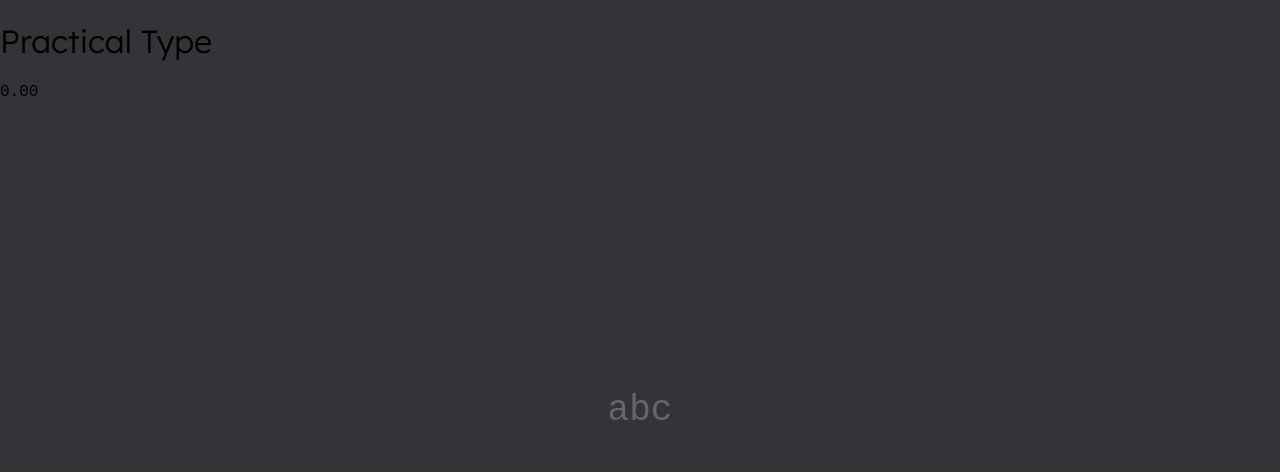
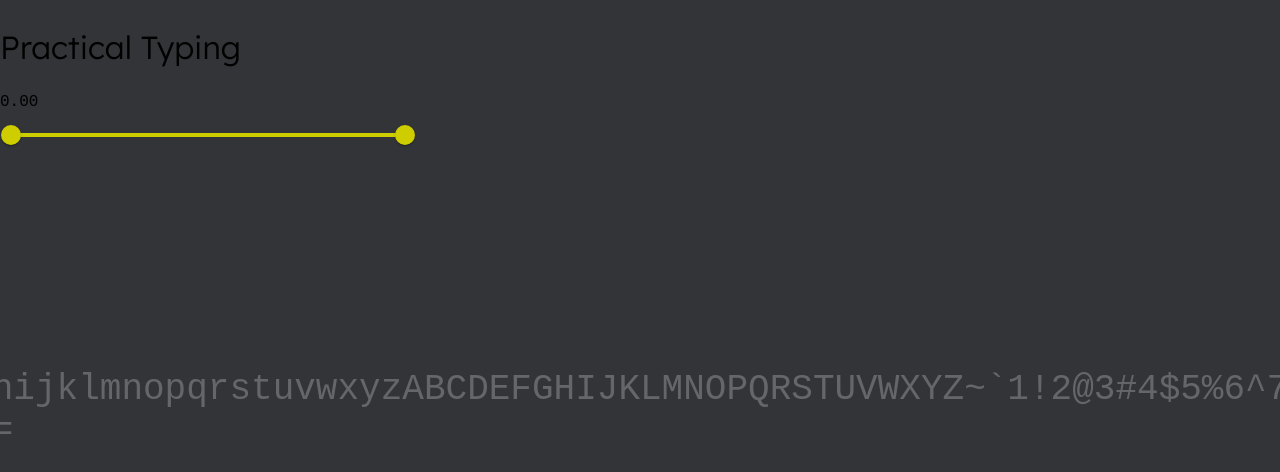
Before and after one commit to Milldrew/practical-typing.com, an Angular app in the folder practical-type/: page / in a window 1280 px wide. Shown: the top 472 px of the page. Built offline with nearby package versions, Linux system fonts and the light colour scheme.

Commit message:
📅  | Wed Dec  4 16:36:33 MST 2024

```diff
--- a/practical-type/src/app/app.component.html
+++ b/practical-type/src/app/app.component.html
@@ -1,14 +1,19 @@
 <header>
-  <h1>Practical Type</h1>
+  <section>
+    <h1>Practical Typing</h1>
 
-  <practical-timer>
-  </practical-timer>
+    <practical-timer>
+    </practical-timer>
+  </section>
+  <practical-text-controls>
+
+  </practical-text-controls>
 </header>
 
 <main>
   <div id="speed-typing-container">
-    <div id="speed-typing-text" practicalSpeedTypingText>
-      {{speedTypingTemplate}}
+    <div id="speed-typing-text" practicalSpeedTypingText [text]="textControlsService.currentText">
+      >
     </div>
   </div>
 </main>
--- a/practical-type/src/app/app.component.ts
+++ b/practical-type/src/app/app.component.ts
@@ -2,19 +2,20 @@ import {Component} from '@angular/core';
 import {RouterOutlet} from '@angular/router';
 import {SpeedTypingTextDirective} from '../speed-typing-text/speed-typing-text.directive';
 import {TimerComponent} from '../timer/timer.component';
+import {TextControlsService} from '../text-controls/text-controls.service';
+import {TextControlsComponent} from '../text-controls/text-controls.component';
 
-
-// export const SPEED_TYPING_TEMPLATE = `abcdefghijklmnopqrstuvwxyzABCDEFGHIJKLMNOPQRSTUVWXYZ~${'`'}1!2@3#4$5%6^7&8*9(0){[<>]}-=\`
-export const SPEED_TYPING_TEMPLATE = 'abc';
 
 
 @Component({
   selector: 'app-root',
-  imports: [SpeedTypingTextDirective, TimerComponent],
+  imports: [SpeedTypingTextDirective, TimerComponent, TextControlsComponent],
   templateUrl: './app.component.html',
   styleUrl: './app.component.scss'
 })
 export class AppComponent {
+  constructor(
+    public textControlsService: TextControlsService
+  ) {}
 
-  speedTypingTemplate = SPEED_TYPING_TEMPLATE;
 }
--- a/practical-type/src/index.html
+++ b/practical-type/src/index.html
@@ -3,7 +3,7 @@
 
 <head>
   <meta charset="utf-8">
-  <title>PracticalType</title>
+  <title>Practiccal Typing</title>
   <base href="/">
   <meta name="viewport" content="width=device-width, initial-scale=1">
   <link rel="icon" type="image/x-icon" href="favicon.ico">
--- a/practical-type/src/speed-typing-text/speed-typing-text.directive.ts
+++ b/practical-type/src/speed-typing-text/speed-typing-text.directive.ts
@@ -1,4 +1,4 @@
-import {Directive} from '@angular/core';
+import {Directive, Input} from '@angular/core';
 import {ElementRef} from '@angular/core';
 import {NON_LETTERS, NON_LETTER_CHAR_TO_NAME} from './speed-typing.constants';
 import {TimerService} from '../timer/timer.service';
@@ -18,25 +18,30 @@ export class SpeedTypingTextDirective {
   }
   lastIndex = 0;
 
-  ngAfterViewInit() {
-    this.setupTypingListener();
+  @Input() text: string = 'abc'
 
-    const text =
-      replaceAmpEscapesWithChars(
-        this.el.nativeElement.innerHTML
-      )
+  ngOnChanges() {
+    console.log('on changes', this.text)
+    this.setUpInnerHTML()
+
+  }
+
+  setUpInnerHTML() {
+    this.characterList = [];
     this.el.nativeElement.innerHTML = '';
-    text.split('').map((char: string, index: number) => {
-      console.log(text)
-
+    this.text.split('').map((char: string, index: number) => {
       if (isWhiteSpace(char)) {
       } else {
         this.lastIndex = index;
         this.characterList.push(char);
         this.el.nativeElement.appendChild(createSpanForCharacter(char, index));
       }
+    });
+  }
 
-    });
+
+  ngAfterViewInit() {
+    this.setupTypingListener();
   }
 
 }
--- a/practical-type/src/text-controls/text-controls.component.html
+++ b/practical-type/src/text-controls/text-controls.component.html
@@ -1 +1,4 @@
-<p>text-controls works!</p>
+<mat-slider min="0" [max]="textControls.maxPossibleChars" (change)="textControls.handleTextSubstringChange()">
+  <input [value]="textControls.currentStartIndex" matSliderStartThumb [(ngModel)]="textControls.currentStartIndex">
+  <input [value]="textControls.currentEndIndex" matSliderEndThumb [(ngModel)]="textControls.currentEndIndex">
+</mat-slider>
--- a/practical-type/src/text-controls/text-controls.component.scss
+++ b/practical-type/src/text-controls/text-controls.component.scss
@@ -0,0 +1,3 @@
+mat-slider {
+  min-width: 400px;
+}
--- /dev/null
+++ b/practical-type/src/text-controls/text-controls.service.ts
@@ -0,0 +1,26 @@
+import {Injectable} from '@angular/core';
+
+const SPEED_TYPING_TEMPLATE = `abcdefghijklmnopqrstuvwxyzABCDEFGHIJKLMNOPQRSTUVWXYZ~${'`'}1!2@3#4$5%6^7&8*9(0){[<>]}-=`
+
+@Injectable({
+  providedIn: 'root'
+})
+export class TextControlsService {
+  originalText = SPEED_TYPING_TEMPLATE;
+  currentText = SPEED_TYPING_TEMPLATE;
+  maxPossibleChars = 0
+  currentStartIndex = 0;
+  currentEndIndex = 1;
+  constructor() {
+    this.maxPossibleChars = this.originalText.length;
+    this.currentEndIndex = this.maxPossibleChars;
+  }
+  handleTextSubstringChange() {
+    console.log('handleTextSubstringChange')
+    this.currentText = this.originalText.substring(
+      this.currentStartIndex,
+      this.currentEndIndex
+    );
+    console.log(this.currentText)
+  }
+}
```
Also changed, not shown: practical-type/src/speed-typing-text/text-controls.service.ts (deleted, +0 -9 lines), practical-type/src/text-controls/text-controls.component.ts (+7 -3 lines).
